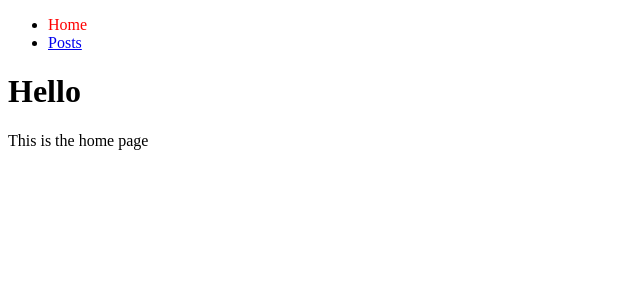
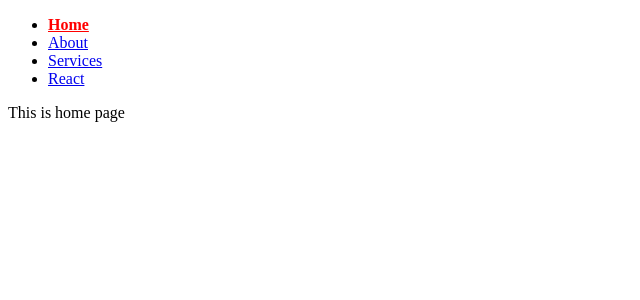
Before and after one commit to meshkatahmed/React-Learning, a React (Create React App) app in the folder think-in-a-react-way/: page / in a window 1280 px wide. Before the commit this address led to /hello. Shown: the top 300 px of the page, without its empty margins (0-640 px from the left). Built offline with nearby package versions, Linux system fonts and the light colour scheme.

Commit message:
think-in-a-react-way react-router v5 & v6 files segregated, v5 is implemented, upgrade to v6 is remaining

```diff
--- a/think-in-a-react-way/src/App.js
+++ b/think-in-a-react-way/src/App.js
@@ -1,13 +1,36 @@
 import { Redirect, Route, Switch } from "react-router-dom";
-import Header from "./components/Header";
-import Hello from "./components/Hello";
-import Post from "./components/Post";
-import Posts from "./components/Posts";
+import Navbar from "./components/router-5/Navbar";
+import Home from "./components/router-5/Home";
+import About from "./components/router-5/About";
+import Services from "./components/router-5/Services";
+import Error from "./components/router-5/Error";
+import Posts from "./components/router-5/Posts";
+import Dashboard from "./components/router-5/Dashboard";
+// import Header from "./components/Header";
+// import Hello from "./components/Hello";
+// import Post from "./components/Post";
+// import Posts from "./components/Posts";
 
 function App() {
+  const isLoggedIn = true;
   return (
     <div className="App">
-      <Header />
+      <Navbar/>
+      <Switch>
+        <Route path='/' exact component={Home}/>
+        <Route path='/about' exact component={About}/>
+        {/* <Route path='/services' exact><Services number='5'/></Route> */}
+        <Route path='/services' exact render={()=><Services number='5'/>}/>
+        <Route path='/posts/:category/:topic' exact component={Posts}/>
+        <Route path='/login' exact>
+            <Redirect to={isLoggedIn ? '/dashboard' : '/'}/>
+        </Route>
+        <Route path='/dashboard' exact component={Dashboard}/>
+        <Route component={Error}/> // works like anything
+      </Switch>
+    </div>
+  );
+      {/* <Header />
       <Switch>
         <Route path="/" exact>
           <Redirect to="/hello" />
@@ -21,9 +44,9 @@
         <Route path="/posts/:postId">
           <Post />
         </Route>
-      </Switch>
-    </div>
-  );
+      </Switch> */}
+
+
 }
 
 export default App;
--- /dev/null
+++ b/think-in-a-react-way/src/components/router-5/About.js
@@ -0,0 +1,7 @@
+export default function About() {
+    return (
+        <div>
+            <div>This is about page</div>
+        </div>
+    );
+}
--- /dev/null
+++ b/think-in-a-react-way/src/components/router-5/Dashboard.js
@@ -0,0 +1,7 @@
+export default function Dashboard() {
+    return (
+        <div>
+            <div>This is dashboard page</div>
+        </div>
+    );
+}
--- /dev/null
+++ b/think-in-a-react-way/src/components/router-5/Error.js
@@ -0,0 +1,7 @@
+export default function Error() {
+    return (
+        <div>
+            <div>The page you requested was not found</div>
+        </div>
+    );
+}
--- /dev/null
+++ b/think-in-a-react-way/src/components/router-5/Home.js
@@ -0,0 +1,7 @@
+export default function Home() {
+    return (
+        <div>
+            <div>This is home page</div>
+        </div>
+    );
+}
--- /dev/null
+++ b/think-in-a-react-way/src/components/router-5/Navbar.js
@@ -0,0 +1,42 @@
+import { NavLink } from "react-router-dom";
+
+export default function Navbar() {
+    return (
+        <nav>
+            <ul>
+                <li>
+                    <NavLink to="/" exact activeStyle={{
+                                                fontWeight: "bold",
+                                                color: "red"
+                                            }}>
+                        Home
+                    </NavLink>
+                </li>
+                <li>
+                    <NavLink to="/about" exact activeStyle={{
+                                                    fontWeight: "bold",
+                                                    color: "red"
+                                                }}>
+                        About
+                    </NavLink>
+                </li>
+                <li>
+                    <NavLink to="/services" exact activeStyle={{
+                                                        fontWeight: "bold",
+                                                        color: "red"
+                                                    }}>
+                        Services
+                    </NavLink>
+                </li>
+                <li>
+                    <NavLink to="/posts/js/react" exact activeStyle={{
+                                                    fontWeight: "bold",
+                                                    color: "red"
+                                                }}>
+                        React
+                    </NavLink>
+                </li>
+            </ul>
+        </nav>
+    );
+}
--- /dev/null
+++ b/think-in-a-react-way/src/components/router-5/Posts.js
@@ -0,0 +1,9 @@
+import { useParams,useHistory } from "react-router-dom";
+
+export default function Posts() {
+    console.log(useHistory());
+    const {category,topic} = useParams();
+    return (
+        <div>this is posts page - {category}/{topic}</div>
+    );
+}
--- /dev/null
+++ b/think-in-a-react-way/src/components/router-5/Services.js
@@ -0,0 +1,7 @@
+export default function Services({number}) {
+    return (
+        <div>
+            <div>This is services page - {number}</div>
+        </div>
+    );
+}
```
Also changed, not shown: think-in-a-react-way/src/components/router-6/Header.js (renamed from think-in-a-react-way/src/components/Header.js), think-in-a-react-way/src/components/router-6/Hello.js (renamed from think-in-a-react-way/src/components/Hello.js), think-in-a-react-way/src/components/router-6/Post.js (renamed from think-in-a-react-way/src/components/Post.js), think-in-a-react-way/src/components/router-6/Posts.js (renamed from think-in-a-react-way/src/components/Posts.js).
